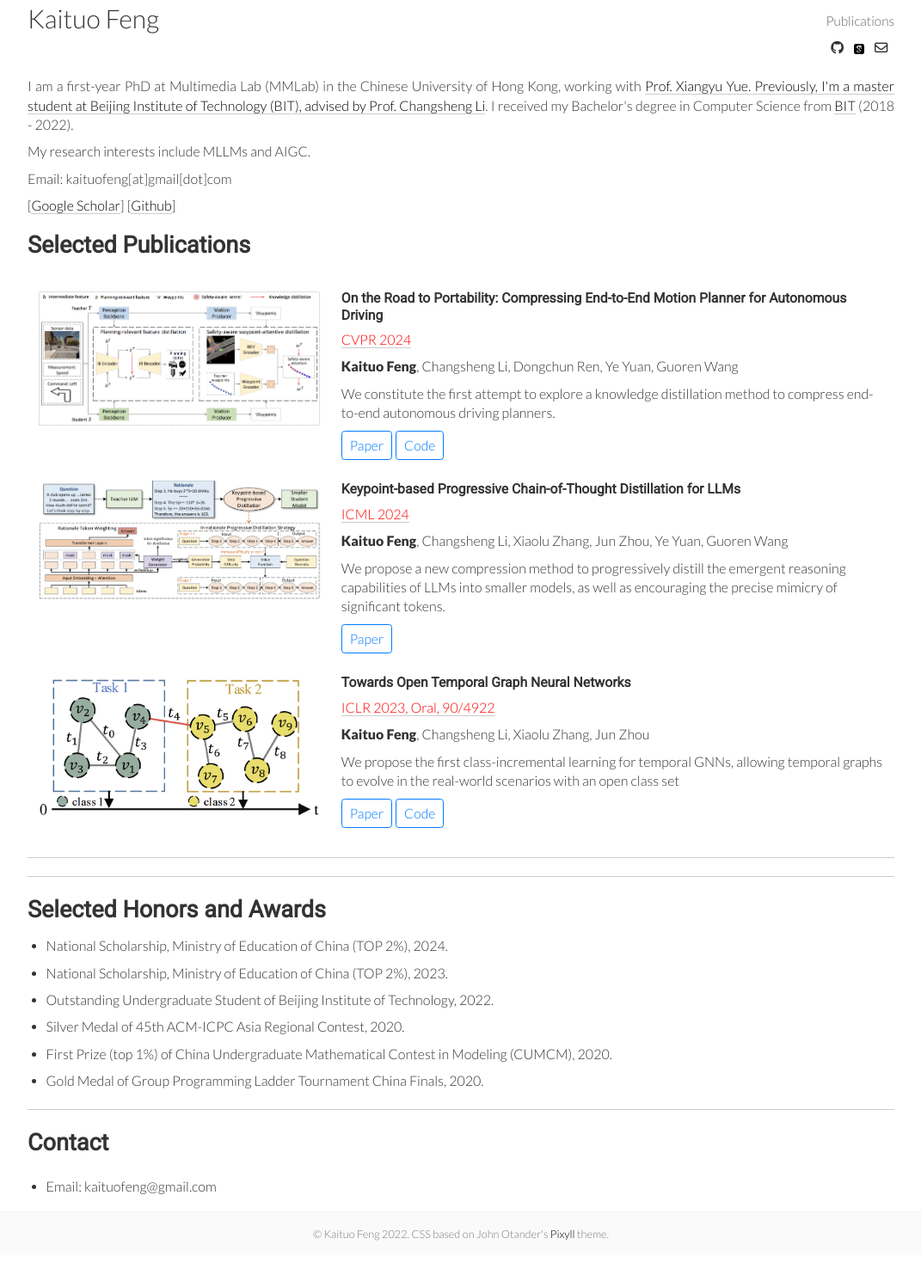
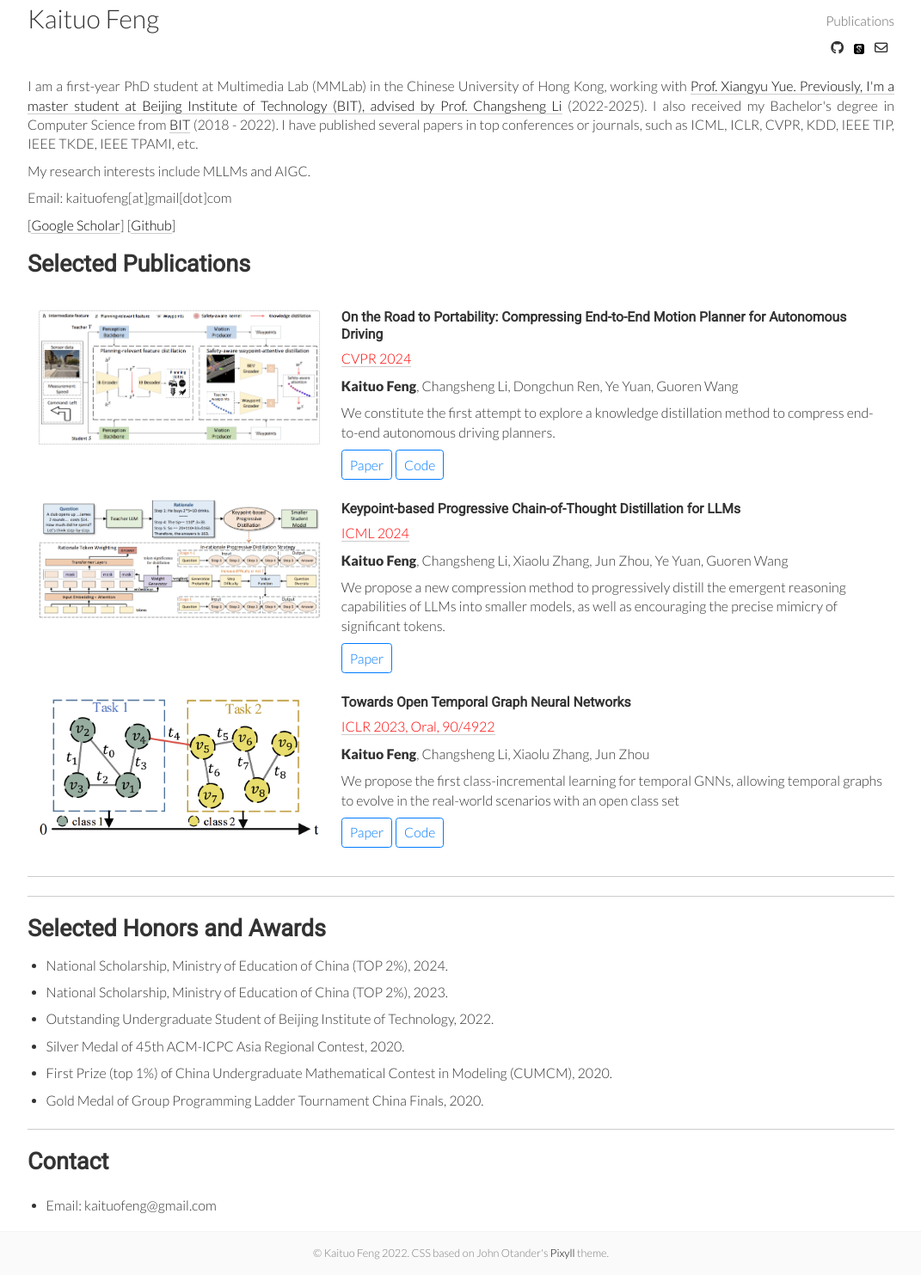
Before and after one commit to tulerfeng/tulerfeng.github.io, a Jekyll site: the page built from index.html, in a window 1280 px wide. Shown: the whole page at 86% size, without its empty margins (104-1175 px from the left). Built offline with Jekyll 4.4.1, drawn with Linux system fonts in a browser that asks for light colours; nearby versions of some CDN libraries; a script that is not in the unit is left out; before the commit the page ends 1460 px from its top, so only the background shows below that.

Commit message:
Add files via upload

```diff
--- a/index.html
+++ b/index.html
@@ -41,7 +41,7 @@ tags: about
 
 <div class="bio" style="text-align:justify">
       <p>
-         I am a first-year PhD at Multimedia Lab (MMLab) in the Chinese University of Hong Kong, working with <a href="https://xyue.io/" class="uline">Prof. Xiangyu Yue. Previously, I'm a master student at Beijing Institute of Technology (BIT), advised by <a href="https://cs.bit.edu.cn/szdw/jsml/gjjgccrc/lcs_e253eb02bdf246c4a88e1d2499212546/index.htm" class="uline">Prof. Changsheng Li</a>. I received my Bachelor's degree in Computer Science from <a href="https://www.bit.edu.cn" class="uline">BIT</a> (2018 - 2022).
+         I am a first-year PhD student at Multimedia Lab (MMLab) in the Chinese University of Hong Kong, working with <a href="https://xyue.io/" class="uline">Prof. Xiangyu Yue. Previously, I'm a master student at Beijing Institute of Technology (BIT), advised by <a href="https://cs.bit.edu.cn/szdw/jsml/gjjgccrc/lcs_e253eb02bdf246c4a88e1d2499212546/index.htm" class="uline">Prof. Changsheng Li</a> (2022-2025). I also received my Bachelor's degree in Computer Science from <a href="https://www.bit.edu.cn" class="uline">BIT</a> (2018 - 2022). I have published several papers in top conferences or journals, such as ICML, ICLR, CVPR, KDD, IEEE TIP, IEEE TKDE, IEEE TPAMI, etc.
       </p>
 
       <p>
```
